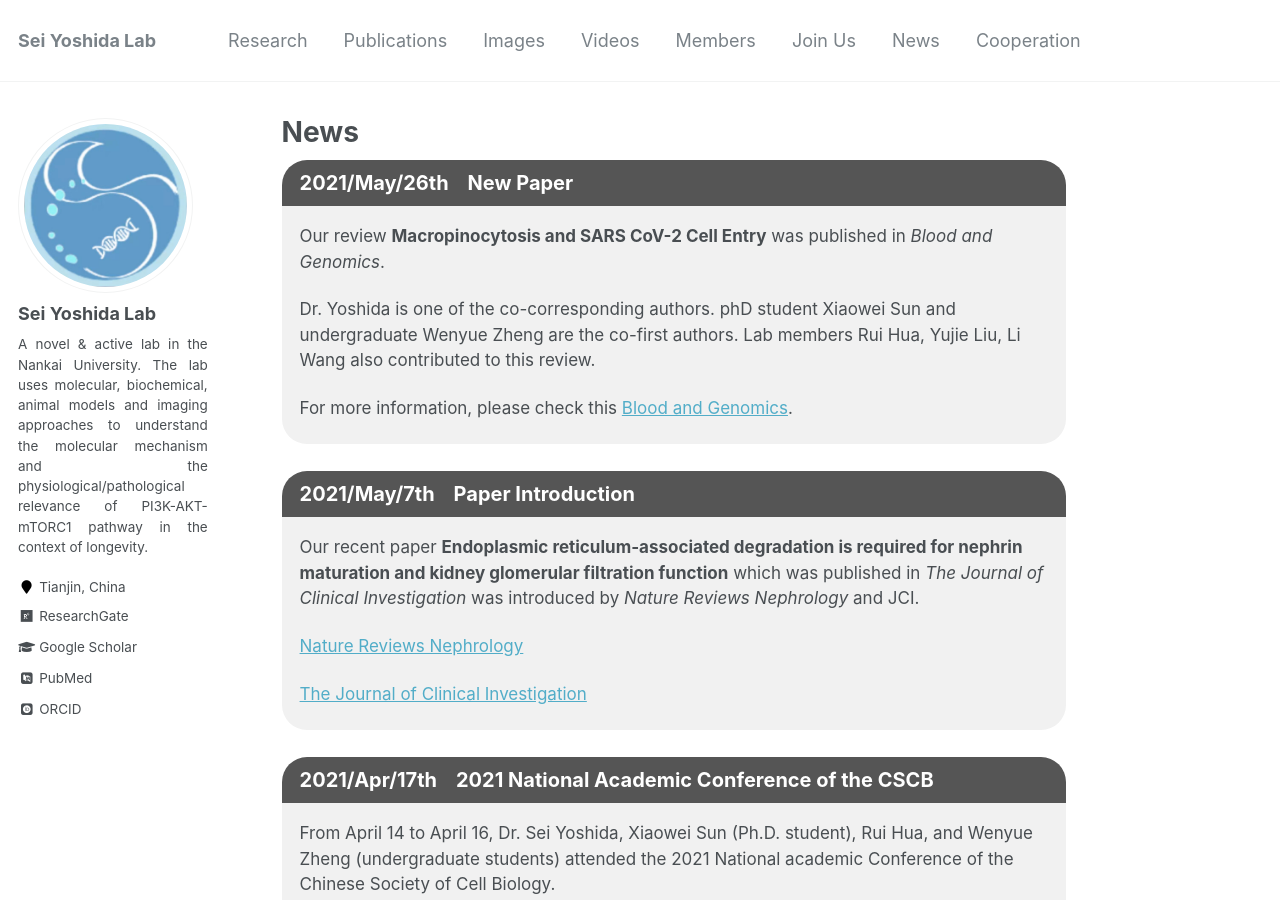
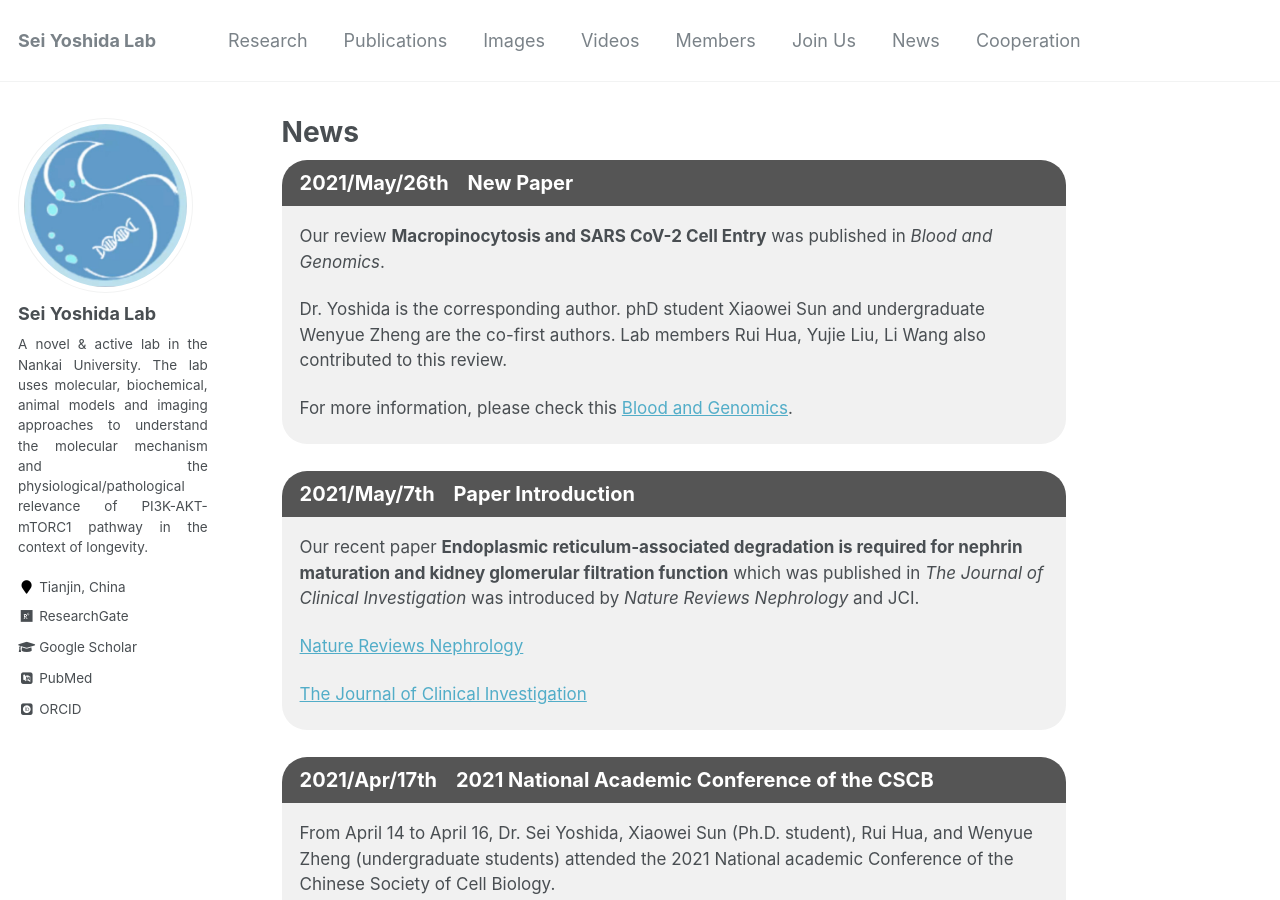
Before and after one commit to seiyoshida-lab/seiyoshida-lab.github.io, a Jekyll site: the page built from _pages/news.md, in a window 1280 px wide and 900 px high. Built offline with Jekyll 4.4.1, drawn with Linux system fonts in a browser that asks for light colours; some web fonts are replaced.

Commit message:
Update news.md

```diff
--- a/_pages/news.md
+++ b/_pages/news.md
@@ -41,7 +41,7 @@ author_profile: true
   <div class="li"><b>2021/May/26th &nbsp;&nbsp; New Paper</b></div>
 <div class="content">
   <p>Our review <b>Macropinocytosis and SARS CoV-2 Cell Entry</b> was published in <i>Blood and Genomics</i>. </p>
-  <p>Dr. Yoshida is one of the co-corresponding authors. phD student Xiaowei Sun and undergraduate Wenyue Zheng are the co-first authors. Lab members Rui Hua, Yujie Liu, Li Wang also contributed to this review. </p>
+  <p>Dr. Yoshida is the corresponding author. phD student Xiaowei Sun and undergraduate Wenyue Zheng are the co-first authors. Lab members Rui Hua, Yujie Liu, Li Wang also contributed to this review. </p>
   <p>For more information, please check this <a href="http://www.blood-genomics.com/ch/reader/view_abstract.aspx?file_no=20210101&flag=1" target="_blank">Blood and Genomics</a>. </p>
 </div>
   <br>
```
